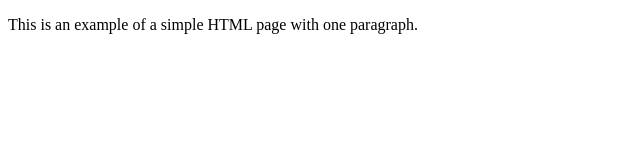
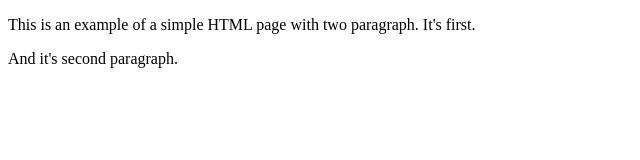
Before and after one commit to slashdev1/itvdn-git-basic, a plain HTML site: page index.html in a window 1280 px wide. Shown: the whole page, without its empty margins (0-640 px from the left). Drawn offline with Linux system fonts and the light colour scheme.

Commit message:
Edit index.html

```diff
--- a/index.html
+++ b/index.html
@@ -4,6 +4,7 @@
         <title>Example</title>
     </head>
     <body>
-        <p>This is an example of a simple HTML page with one paragraph.</p>
+        <p>This is an example of a simple HTML page with two paragraph. It's first.</p>
+        <p>And it's second paragraph.</p>
     </body>
 </html>
```
